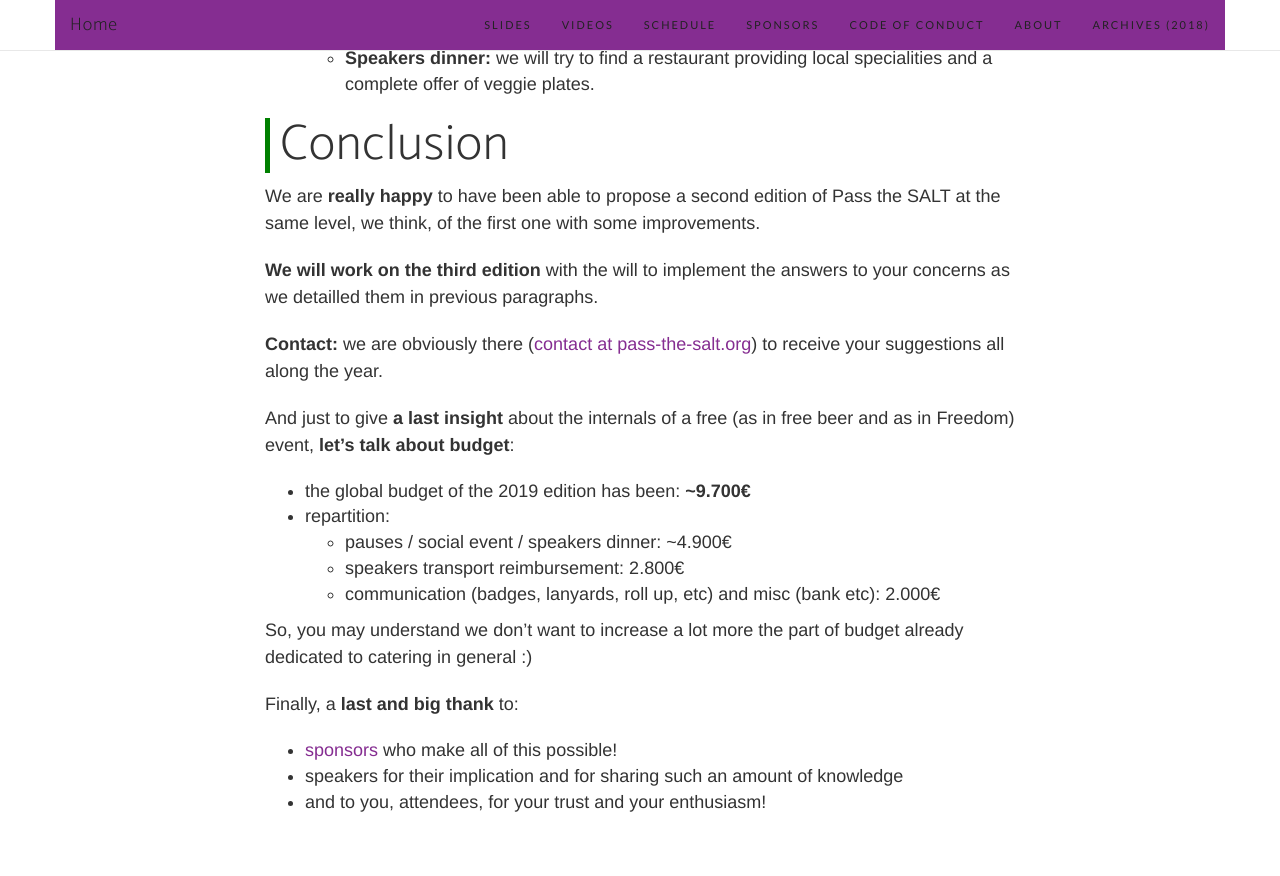
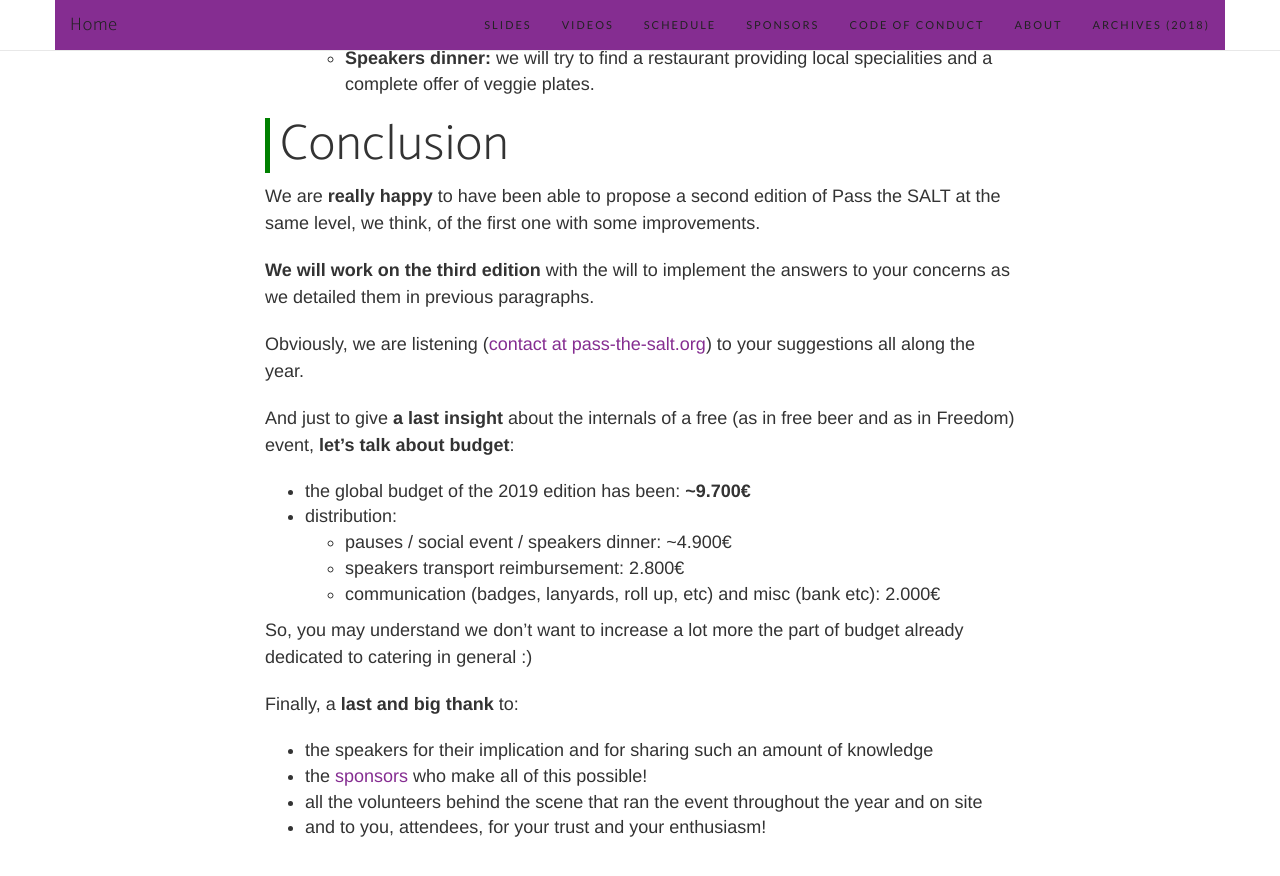
Before and after one commit to pass-the-salt/2019, a Jekyll site: the page built from _posts/2019-08-27-feedback.md, in a window 1280 px wide and 900 px high, scrolled down 11258 px. Shown: the top 876 px of the window. Built offline with Jekyll 4.4.1, drawn with Linux system fonts in a browser that asks for light colours; nearby versions of some CDN libraries; some web fonts are replaced.

Commit message:
last details and typo fixes

```diff
--- a/_posts/2019-08-27-feedback.md
+++ b/_posts/2019-08-27-feedback.md
@@ -234,13 +234,13 @@ The first thing to mention is that the most commented topic only reach 11% of th
 
 We are **really happy** to have been able to propose a second edition of Pass the SALT at the same level, we think, of the first one with some improvements.
 
-**We will work on the third edition** with the will to implement the answers to your concerns as we detailled them in previous paragraphs.
+**We will work on the third edition** with the will to implement the answers to your concerns as we detailed them in previous paragraphs.
 
-**Contact:** we are obviously there ([contact at pass-the-salt.org](&#109;&#65;&#73;&#108;&#116;&#79;&#58;&#99;&#111;&#110;&#116;&#97;&#99;&#116;&#64;&#112;&#97;&#115;&#115;&#45;&#116;&#104;&#101;&#45;&#115;&#97;&#108;&#116;&#46;&#111;&#114;&#103;)) to receive your suggestions all along the year.
+Obviously, we are listening ([contact at pass-the-salt.org](&#109;&#65;&#73;&#108;&#116;&#79;&#58;&#99;&#111;&#110;&#116;&#97;&#99;&#116;&#64;&#112;&#97;&#115;&#115;&#45;&#116;&#104;&#101;&#45;&#115;&#97;&#108;&#116;&#46;&#111;&#114;&#103;)) to your suggestions all along the year.
 
 And just to give **a last insight** about the internals of a free (as in free beer and as in Freedom) event, **let's talk about budget**:
 * the global budget of the 2019 edition has been: **~9.700€**
-* repartition:
+* distribution:
   * pauses / social event / speakers dinner: ~4.900€
   * speakers transport reimbursement: 2.800€
   * communication (badges, lanyards, roll up, etc) and misc (bank etc): 2.000€
@@ -248,6 +248,7 @@ And just to give **a last insight** about the internals of a free (as in free be
 So, you may understand we don't want to increase a lot more the part of budget already dedicated to catering in general :)
 
 Finally, a **last and big thank** to:
-* [sponsors](/#sponsors) who make all of this possible!
-* speakers for their implication and for sharing such an amount of knowledge
+* the speakers for their implication and for sharing such an amount of knowledge
+* the [sponsors](/#sponsors) who make all of this possible!
+* all the volunteers behind the scene that ran the event throughout the year and on site
 * and to you, attendees, for your trust and your enthusiasm!
```
Also changed, not shown: 2 other files.
